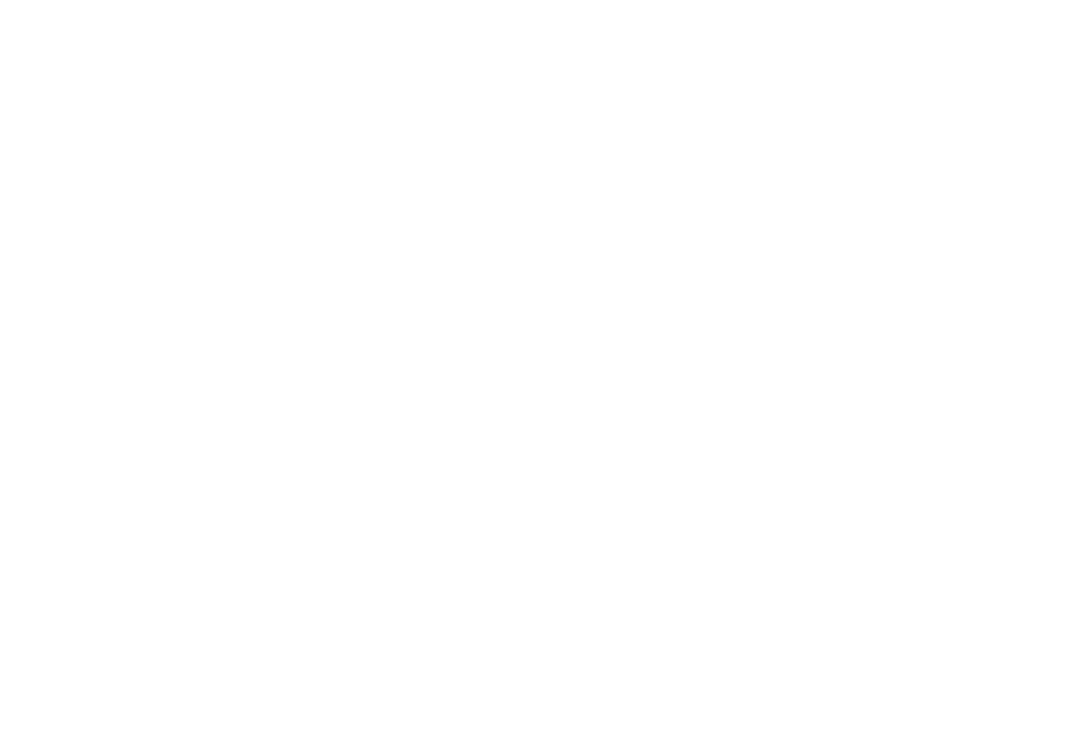
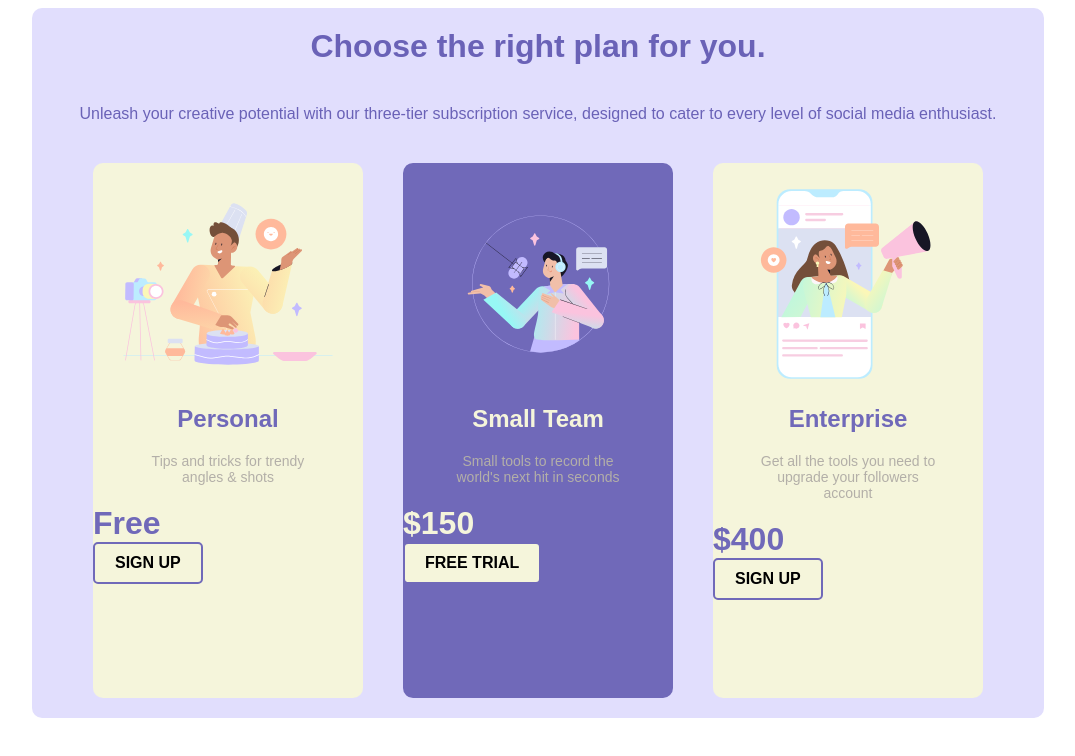
Before and after one commit to patelhimanshur/pricingtable, a plain HTML site: page index.html in a window 1280 px wide. Shown: the whole page, without its empty margins (102-1177 px from the left). Drawn offline with Linux system fonts and the light colour scheme.

Commit message:
commit before structure change

```diff
--- a/index.html
+++ b/index.html
@@ -4,8 +4,36 @@
     <meta charset="UTF-8">
     <meta name="viewport" content="width=device-width, initial-scale=1.0">
     <title>Pricing Table Exercise</title>
+    <link rel="stylesheet" href="style.css">
 </head>
 <body>
+    <div class="pricing-table">
+        <h1 class="main-title">Choose the right plan for you.</h1>
+        <h2 class="main-subtitle">Unleash your creative potential with our three-tier subscription service, designed to cater to every level of social media enthusiast.</h2>
 
+        <div class="pricing-card pricing-card-color-light">
+            <img class="pricing-card-image" src="assets/cook-illustration.svg" alt="cook">
+            <h2 class="pricing-card-title pricing-card-text-color-dark">Personal</h2>
+            <p class="pricing-card-description">Tips and tricks for trendy</br> angles & shots</p>
+            <a class="pricing-card-price pricing-card-text-color-dark" href="">Free</a>
+            <button class="pricing-card-button">Sign Up</button>
+        </div>
+
+        <div class="pricing-card pricing-card-color-dark">
+            <img class="pricing-card-image" src="assets/singer-illustration.svg" alt="singer">
+            <h2 class="pricing-card-title pricing-card-text-color-light">Small Team</h2>
+            <p class="pricing-card-description">Small tools to record the</br>world's next hit in seconds</p>
+            <a class="pricing-card-price pricing-card-text-color-light" href="">$150</a>
+            <button class="pricing-card-button">Free Trial</button>
+        </div>
+
+        <div class="pricing-card pricing-card-color-light">
+            <img class="pricing-card-image" src="assets/social-media-illustration.svg" alt="social media">
+            <h2 class="pricing-card-title pricing-card-text-color-dark">Enterprise</h2>
+            <p class="pricing-card-description">Get all the tools you need to</br> upgrade your followers</br> account</p>
+            <a class="pricing-card-price pricing-card-text-color-dark" href="">$400</a>
+            <button class="pricing-card-button">Sign Up</button>
+        </div>
+    </div>
 </body>
 </html>
--- a/style.css
+++ b/style.css
@@ -0,0 +1,111 @@
+body {
+    font-family: 'Poppins', sans-serif;
+  }
+
+  .main-container {
+    display: flex;
+    justify-content: center;
+    align-items: center;
+    height: 100vh;
+    background-color: #f5f5db;
+  }
+
+  .main-title {
+    display: block;
+    text-align: center;
+    font-size: 32px;
+    font-weight: 600;
+    margin: 20px 0;
+    color: #6a62b7;
+  }
+
+  .main-subtitle {
+    display: block;
+    text-align: center;
+    font-size: 16px;
+    margin: 20px 0;
+    color: #6a62b7;
+    font-weight: 200;
+  }
+
+  .pricing-table {
+    display: flex;
+    justify-content: center;
+    align-items: center;
+    flex-wrap: wrap;
+    max-width: 1200px;
+    width: 80%;
+    margin: 0 auto;
+    background-color: #e1defd;
+    border-radius: 10px;
+  }
+
+  .pricing-card {
+    display: inline;
+    justify-content: center;
+    align-items: center;
+    padding-top: 20px;
+    height: 515px;
+    width: 270px;
+    margin: 20px;
+    border-radius: 10px;
+  }
+
+  .pricing-card-color-light {
+    background-color: #f5f5db;
+  }
+
+  .pricing-card-color-dark {
+    background-color: #7069b9;
+  }
+
+  .pricing-card-text-color-light {
+    color: #f5f5db;
+  }
+
+  .pricing-card-text-color-dark {
+    color: #7069b9;
+  }
+
+  .pricing-card-image {
+    display: block;
+    width: 100%;
+  }
+
+  .pricing-card-title {
+    display: block;
+    text-align: center;
+    font-size: 24px;
+    font-weight: 600;
+    margin: 20px 0;
+  }
+
+  .pricing-card-description {
+    display: block;
+    text-align: center;
+    font-size: 14px;
+    font-weight: 200;
+    margin: 20px 0;
+    color: #b3afa8;
+  }
+
+  .pricing-card-price {
+    text-align: center;
+    font-size: 32px;
+    font-weight: 600;
+    margin: 20px 0;
+    text-decoration: none;
+  }
+
+  .pricing-card-button {
+    display: block;
+    padding: 10px 20px;
+    background-color: #f5f5db;
+    color: #000;
+    font-size: 16px;
+    font-weight: 600;
+    text-transform: uppercase;
+    border: 2px solid #7069b9;
+    border-radius: 5px;
+    cursor: pointer;
+  }
```
